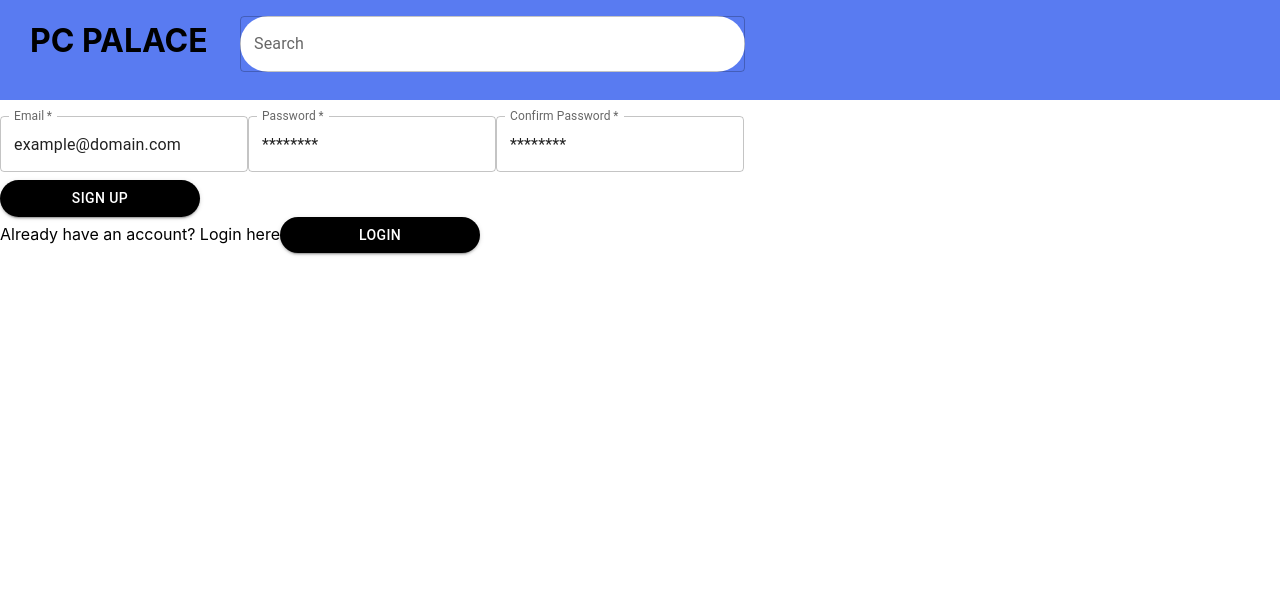
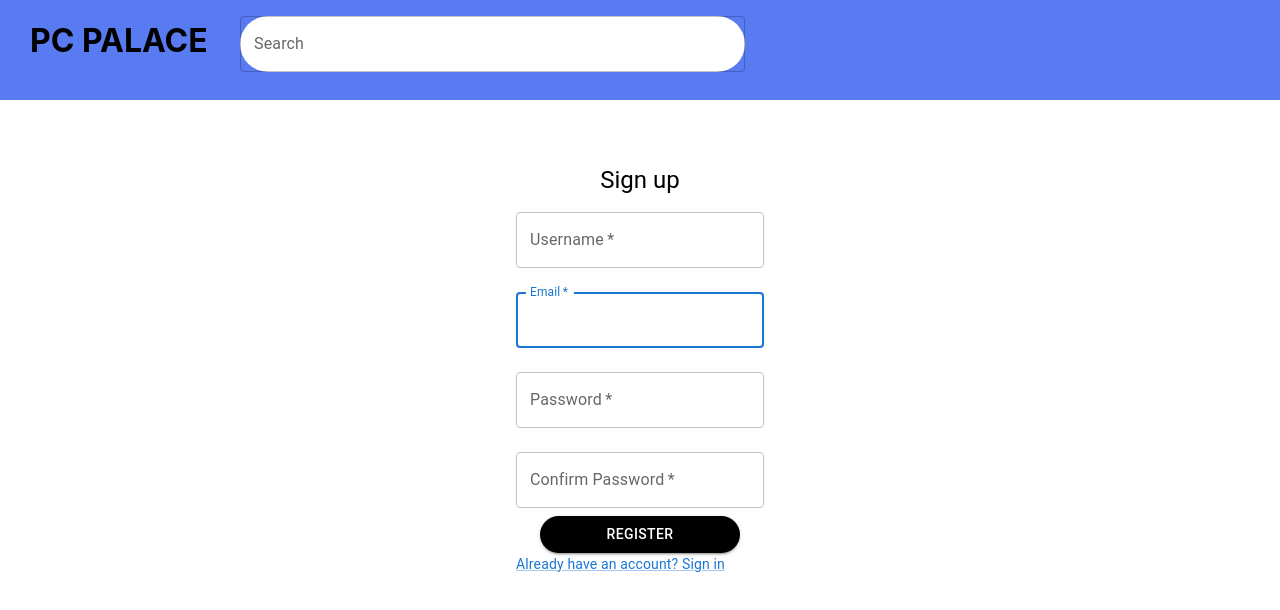
Before and after one commit to mhshabbir/CSC322_Project, a React (Create React App) app: page /SignUp in a window 1280 px wide. Shown: the top 610 px of the page. Built offline with nearby package versions, Linux system fonts and the light colour scheme.

Commit message:
fixed layout of login & signup

```diff
--- a/src/pages/Login.jsx
+++ b/src/pages/Login.jsx
@@ -1,44 +1,92 @@
 import React, { useState } from "react";
-import { Button, TextField } from "@mui/material";
+import { createTheme, ThemeProvider, Link, Grid, Box, Button, TextField, Container, Typography } from "@mui/material";
 import { NavbarNoButton } from "../components/Navbar";
+
+const theme = createTheme();
 
 export default function Login() {
     const [email, setEmail] = useState('');
-    const [pass, setPass] = useState('');
+    const [password, setPassword] = useState('');
 
     const handleSubmit = (e) => {
         e.preventDefault();
-        console.log(email);
+        console.log(email, password);
     }
 
     return (
-        <div>
+        <ThemeProvider theme={theme}>
             <NavbarNoButton />
-            <form onSubmit={handleSubmit}>
+            <Container component="main" maxWidth="xs">
+                <Box
+                    sx={{
+                        marginTop: 8,
+                        display: 'flex',
+                        flexDirection: 'column',
+                        alignItems: 'center',
+                        justifyContent: 'center'
+                    }}
+                >
+
+                    <Typography component="h1" variant="h5">
+                        Sign in
+                    </Typography>
+
+                    <Box component="form"
+                        onSubmit={handleSubmit}
+                        noValidate
+                        sx={{   display: 'flex',
+                                flexDirection: 'column',
+                                alignItems: 'center',
+                                justifyContent: 'center' }}
+                    >
+
                         <TextField
+                            margin="normal"
                             required
+                            name="email"
+                            label="Email"
                             id="email-field"
-                    label="Email"
-                    defaultValue="example@domain.com"
-                    margin="normal"
+                            placeholder="example@domain.com"
+                            autoFocus
                         />
 
                         <TextField
+                            margin="normal"
                             required
+                            name="password"
+                            label="Password"
+                            type="password"
                             id="password-field"
-                    label="Password"
-                    defaultValue="********"
-                    margin="normal"
+                            placeholder="********"
                         />
 
-            </form>
-            <div>
-                <Button variant="contained" href="/Login" size="medium" style={{ backgroundColor: 'black', color: 'white' , width:'200px',  borderRadius: '30px'}}> Login</Button>
-            </div>
+                        <Button
+                            type="submit"
+                            variant="contained"
+                            href="/Login"
+                            size="medium"
+                            style={{
+                                backgroundColor: 'black',
+                                color: 'white' ,
+                                width:'200px',
+                                borderRadius: '30px'
+                            }}
+                        >
+                            Login
+                        </Button>
 
-            <label>Don't have an account? Sign-up here</label>
-            <Button variant="contained" href="/SignUp" size="medium" style={{ backgroundColor: 'black', color: 'white' , width:'200px',  borderRadius: '30px'}}> Sign Up</Button>
+                        <Grid container>
+                            <Grid item>
+                                <Link href="/SignUp" variant="body2">
+                                    {"Don't have an account? Sign-up"}
+                                </Link>
+                            </Grid>
+                        </Grid>
 
-        </div>
-    )
+                    </Box>
+                </Box>
+            </Container>
+        </ThemeProvider>
+
+    );
 }
--- a/src/pages/SignUp.jsx
+++ b/src/pages/SignUp.jsx
@@ -1,6 +1,9 @@
 import React, {useState} from 'react';
-import { Button, TextField } from '@mui/material';
+import { createTheme, ThemeProvider, Link, Grid, Box, Button, TextField, Container, Typography } from "@mui/material";
 import { NavbarNoButton } from '../components/Navbar';
+
+const theme = createTheme();
+theme.spacing(2);
 
 export default function SignUp(){
     const [email, setEmail] = useState('');
@@ -12,40 +15,97 @@ export default function SignUp(){
     }
 
     return(
-        <div>
+        <ThemeProvider theme={theme}>
         <NavbarNoButton />
-            <form onSubmit={handleSubmit}>
+        <Container component="main" maxWidth="xs">
+            <Box
+                sx={{
+                    marginTop: 8,
+                    display: 'flex',
+                    flexDirection: 'column',
+                    alignItems: 'center',
+                }}
+            >
+
+                <Typography component="h1" variant="h5">
+                    Sign up
+                </Typography>
+
+                <Box component="form"
+                    onSubmit={handleSubmit}
+                    noValidate
+                    sx={{   display: 'flex',
+                            flexDirection: 'column',
+                            alignItems: 'center',
+                            justifyContent: 'center' }}
+                >
+
                     <TextField
+                        margin="normal"
                         required
-                    id="email-field"
-                    label="Email"
-                    defaultValue="example@domain.com"
-                    margin="normal"
+                        name="username"
+                        label="Username"
+                        id="username-field"
+                        placeholder="user123"
+                        autoFocus
                     />
 
                     <TextField
+                        margin="normal"
                         required
-                    id="password-field"
-                    label="Password"
-                    defaultValue="********"
-                    margin="normal"
+                        name="email"
+                        label="Email"
+                        id="email-field"
+                        placeholder="example@domain.com"
+                        autoFocus
                     />
 
                     <TextField
+                        margin="normal"
                         required
+                        name="password"
+                        label="Password"
+                        type="password"
+                        id="password-field"
+                        placeholder="********"
+                    />
+
+                    <TextField
+                        margin="normal"
+                        required
+                        name="confirm-password"
+                        label="Confirm Password"
+                        type="password"
                         id="confirm-password-field"
-                    label="Confirm Password"
-                    defaultValue="********"
-                    margin="normal"
+                        placeholder="********"
                     />
-            </form>
-            <div>
-                <Button variant="contained" href="/SignUp" size="medium" style={{ backgroundColor: 'black', color: 'white' , width:'200px',  borderRadius: '30px'}}> Sign Up</Button>
-            </div>
 
-            <label>Already have an account? Login here</label>
-            <Button variant="contained" href="/Login" size="medium" style={{ backgroundColor: 'black', color: 'white' , width:'200px',  borderRadius: '30px'}}> Login</Button>
+                    <Button
+                        type="submit"
+                        variant="contained"
+                        href="/Login"
+                        size="medium"
+                        style={{
+                            backgroundColor: 'black',
+                            color: 'white' ,
+                            width:'200px',
+                            borderRadius: '30px',
+                        }}
+                    >
+                        Register
+                    </Button>
 
-        </div>
+                    <Grid container>
+                        <Grid item>
+                            <Link href="/Login" variant="body2">
+                                {"Already have an account? Sign in"}
+                            </Link>
+                        </Grid>
+                    </Grid>
+
+                </Box>
+            </Box>
+        </Container>
+    </ThemeProvider>
     );
 }
```
Lines whose indentation alone changed are shown as unchanged.
